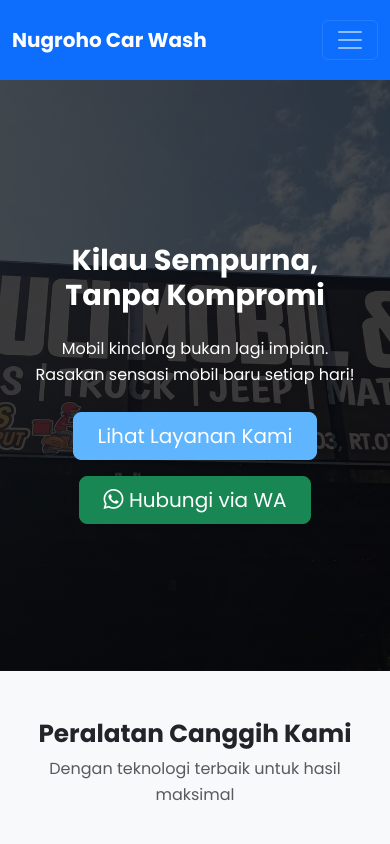
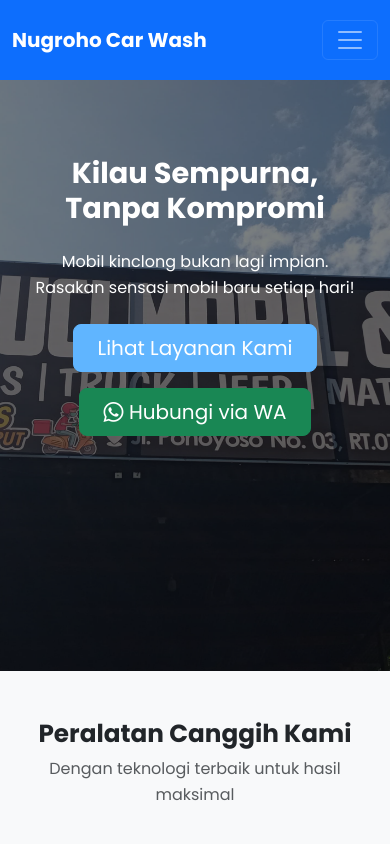
Before and after one commit to narwa/nugroho-carwash, a plain HTML site: page index.html in a window 390 px wide. Shown: the top 844 px of the page. Drawn offline with nearby package versions, Linux system fonts and the light colour scheme.

Commit message:
edit responsive background

```diff
--- a/css/styles.css
+++ b/css/styles.css
@@ -13,18 +13,44 @@ body {
 
 /* Hero Section */
 .hero-section {
-    background: linear-gradient(rgba(0, 0, 0, 0.7), rgba(0, 0, 0, 0.7)),
-                url('../images/front.jpeg') no-repeat center center/cover;
-    min-height: 100vh;
-    padding: 100px 0;
+    background: url('../images/front.jpeg') no-repeat center center;
+    background-size: cover;
+    padding: 150px 0;
     position: relative;
-    color: white;
-    display: flex;
-    align-items: center;
-    text-align: center;
-    background-attachment: fixed; /* Keep background fixed */
-    background-size: cover; /* Ensure full coverage */
-    background-position: center; /* Center the image */
+}
+
+/* Add responsive background handling */
+@media (max-width: 768px) {
+    .hero-section {
+        background-position: center;
+        padding: 100px 0;
+        min-height: 60vh;
+    }
+}
+
+@media (max-width: 576px) {
+    .hero-section {
+        background-position: center;
+        padding: 80px 0;
+        min-height: 50vh;
+    }
+}
+
+/* Ensure text remains readable on all backgrounds */
+.hero-section::before {
+    content: '';
+    position: absolute;
+    top: 0;
+    left: 0;
+    right: 0;
+    bottom: 0;
+    background: rgba(0, 0, 0, 0.5); /* Dark overlay for better text visibility */
+    z-index: 1;
+}
+
+.hero-section .container {
+    position: relative;
+    z-index: 2;
 }
 
 .hero-section .display-4 {
--- a/index.html
+++ b/index.html
@@ -433,9 +433,6 @@
                         <h5 class="footer-heading">Jam Operasional</h5>
                         <p>Senin - Minggu</p>
                         <p>08:00 - 20:00 WIB</p>
-                        <div class="footer-social mt-3">
-                            <a href="https://wa.me/6285729336805"><i class="bi bi-whatsapp"></i></a>
-                        </div>
                     </div>
                 </div>
                 <div class="row">
```
